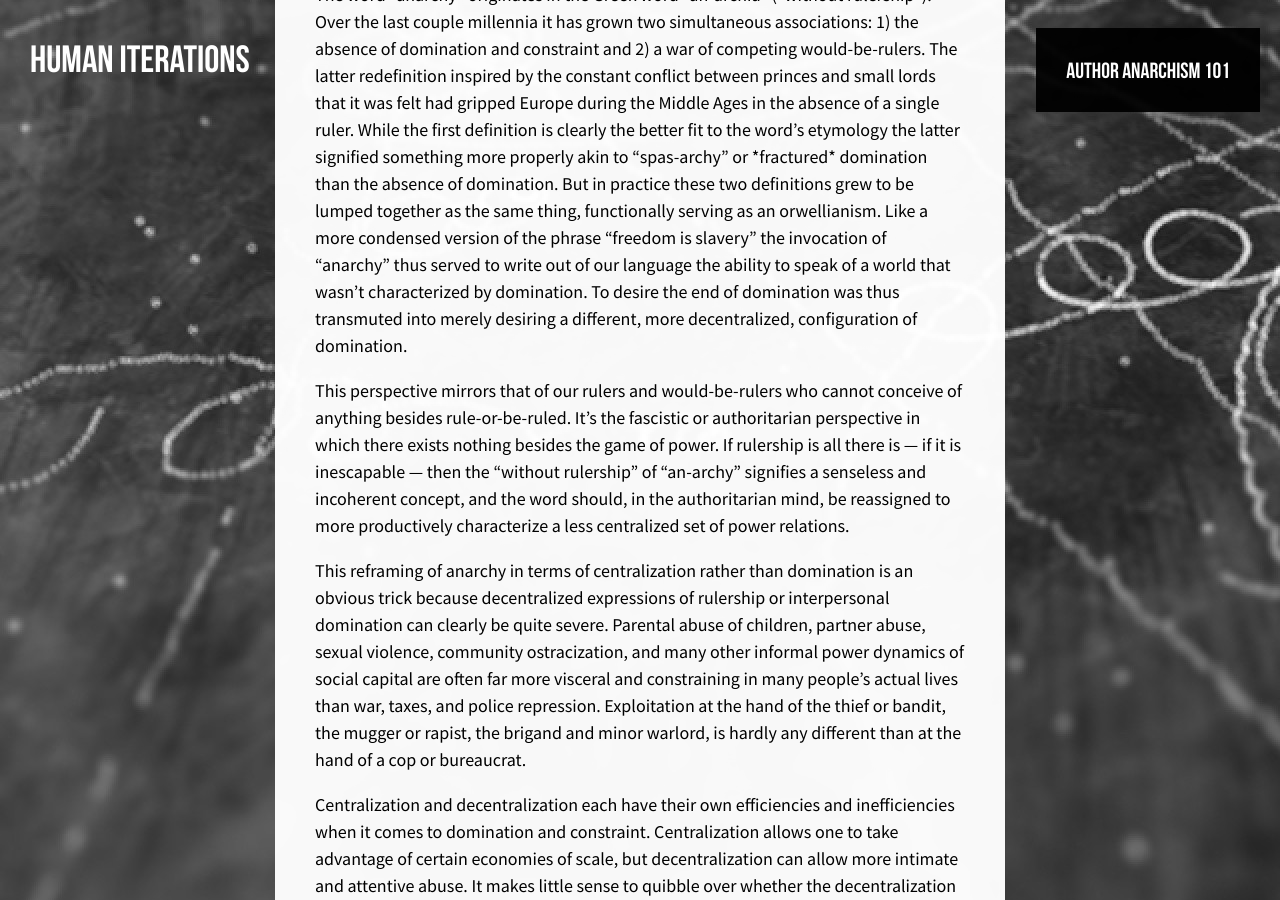
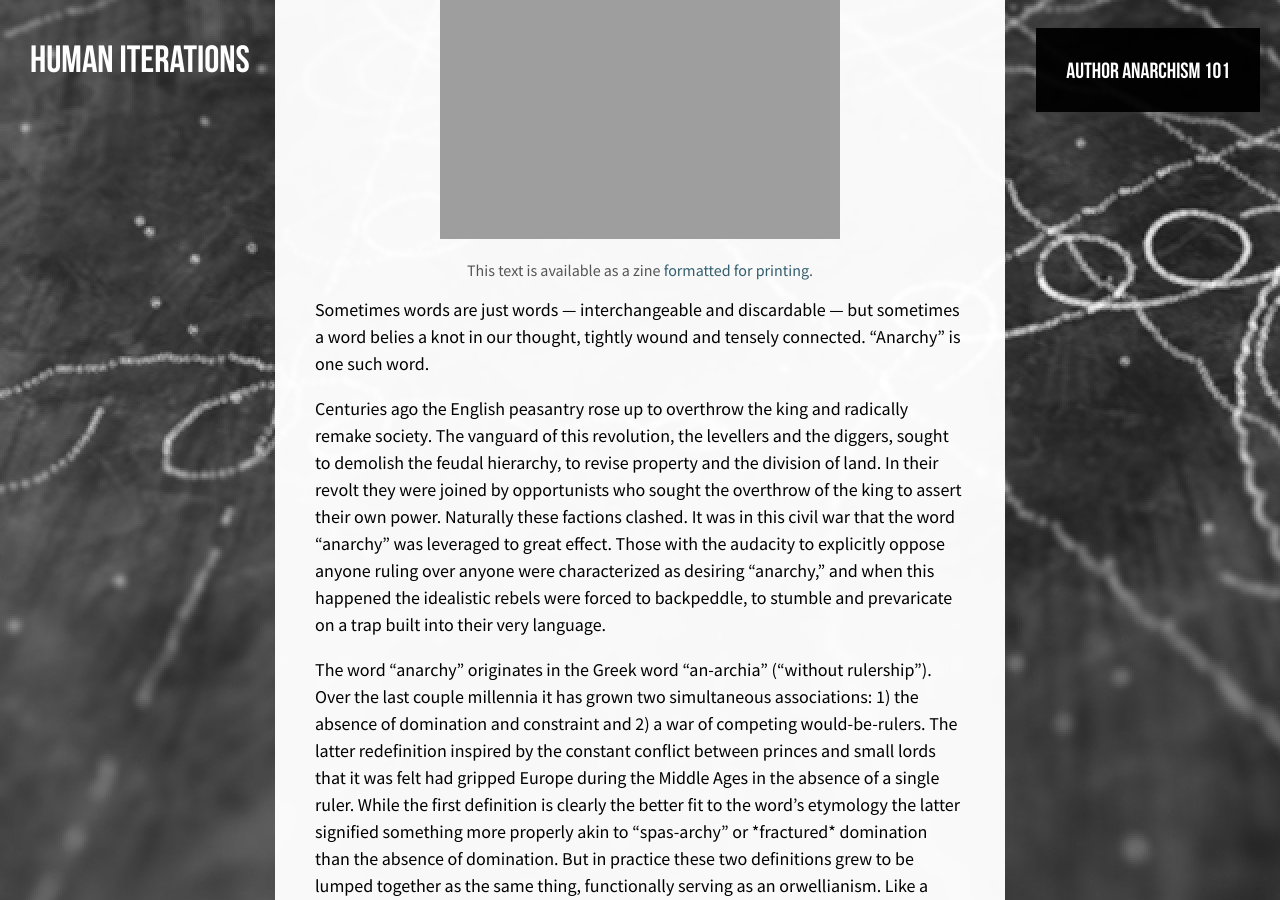
Before and after one commit to rechelon/rechelon.github.io, a Jekyll site: the page built from _posts/2017-06-14-your-freedom-is-my-freedom-the-premise-of-anarchism.md, in a window 1280 px wide and 900 px high, scrolled down 637 px. Built offline with Jekyll 4.4.1, drawn with Linux system fonts in a browser that asks for light colours; some web fonts are replaced.

Commit message:
adding to post

```diff
--- a/_posts/2017-06-14-your-freedom-is-my-freedom-the-premise-of-anarchism.md
+++ b/_posts/2017-06-14-your-freedom-is-my-freedom-the-premise-of-anarchism.md
@@ -8,6 +8,15 @@ categories:
   - 'Anarchist Core Concepts &amp; Theory'
 
 ---
+
+<div id="attachment_1820" style="width: 410px" class="wp-caption aligncenter">
+  <a href="http://rechelon.github.io/wp-content/uploads/2015/10/cover_image.jpg"><img class="wp-image-1820" src="http://rechelon.github.io/wp-content/uploads/yourfreedom.png" alt="" width="400" height="618"></a>
+
+      <p class="wp-caption-text">
+          This text is available as a zine <a href="http://rechelon.github.io/wp-content/uploads/yourfreedom.pdf">formatted for printing</a>.
+            </p>
+</div>
+
 Sometimes words are just words &#8212; interchangeable and discardable &#8212; but sometimes a word belies a knot in our thought, tightly wound and tensely connected. &#8220;Anarchy&#8221; is one such word.
 
 Centuries ago the English peasantry rose up to overthrow the king and radically remake society. The vanguard of this revolution, the levellers and the diggers, sought to demolish the feudal hierarchy, to revise property and the division of land. In their revolt they were joined by opportunists who sought the overthrow of the king to assert their own power. Naturally these factions clashed. It was in this civil war that the word &#8220;anarchy&#8221; was leveraged to great effect. Those with the audacity to explicitly oppose anyone ruling over anyone were characterized as desiring &#8220;anarchy,&#8221; and when this happened the idealistic rebels were forced to backpeddle, to stumble and prevaricate on a trap built into their very language.
```
